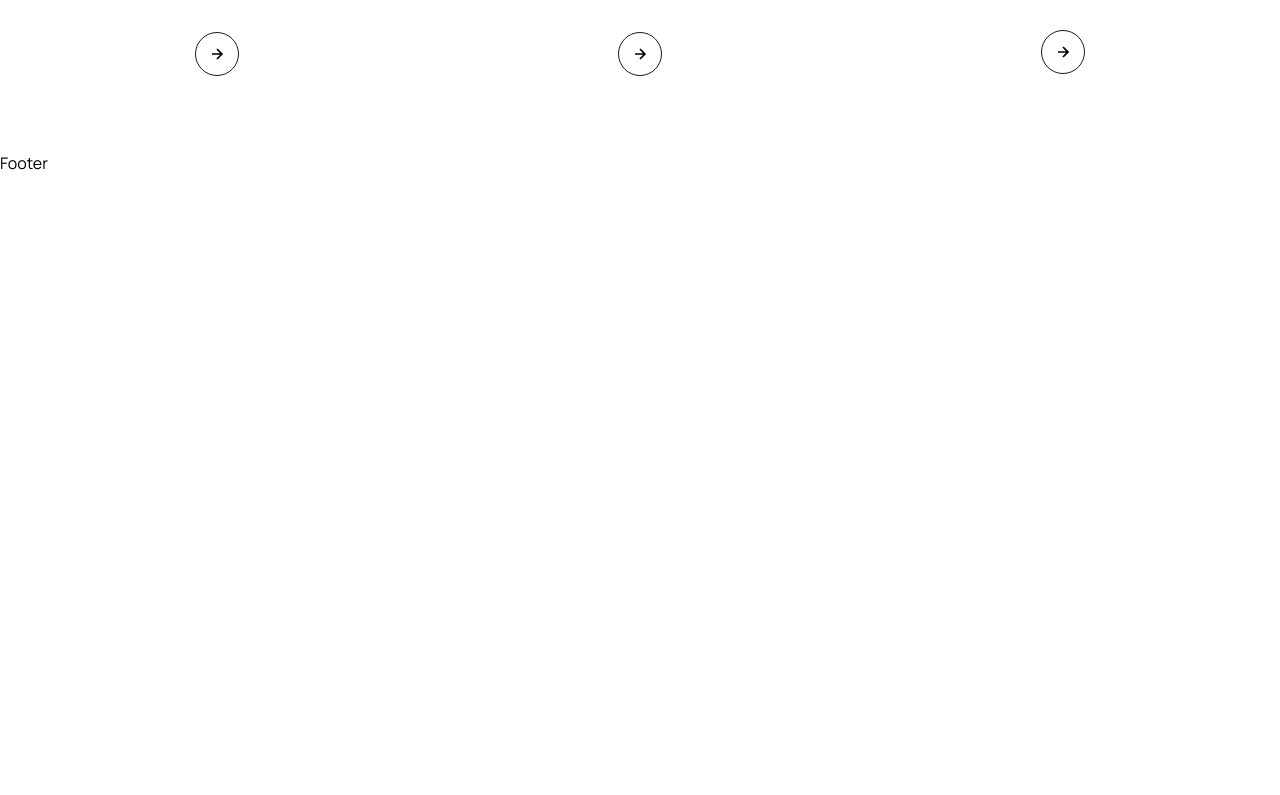
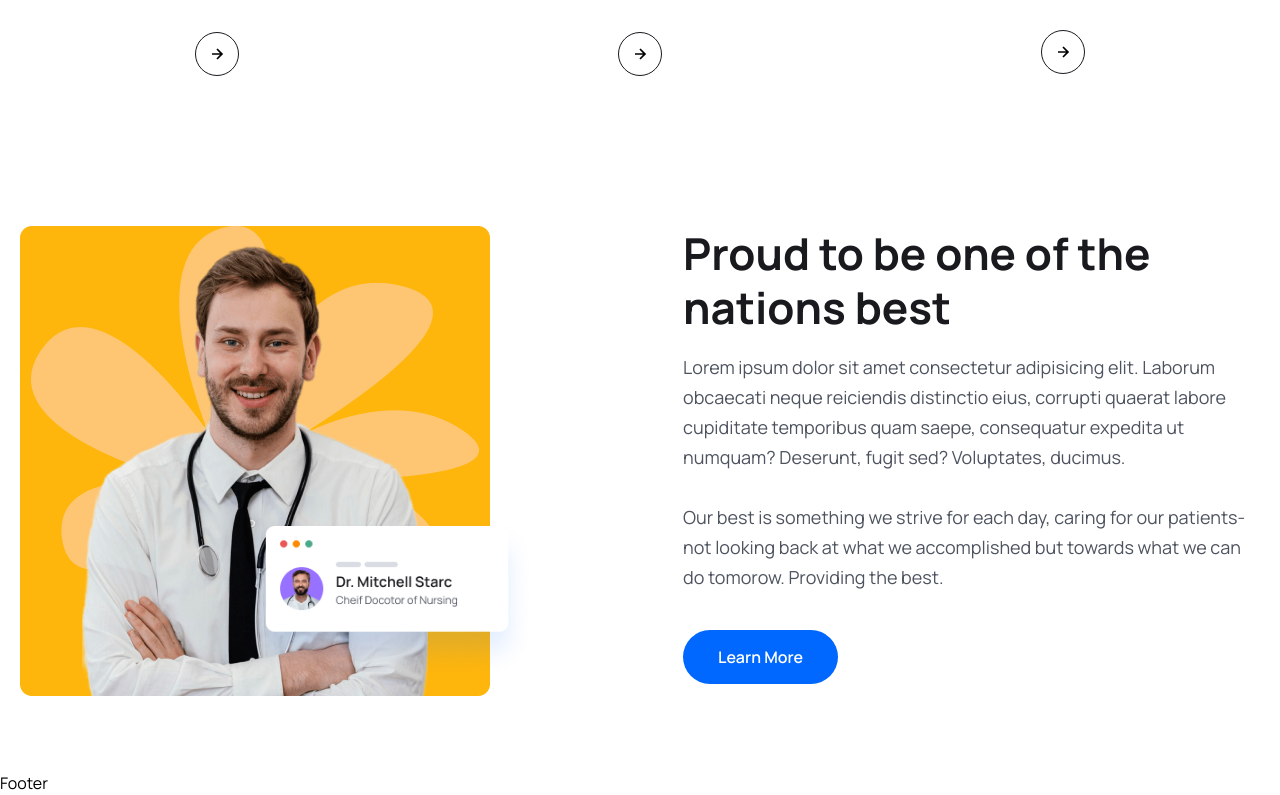
Before and after one commit to ting11222001/Health-Booking-Website, a React (Vite) app in the folder frontend/: page / in a window 1280 px wide. Shown: the part 1470-2265 px from the top of the page. Before the commit the page ends 1645 px from the top, so only its background shows below. Built offline with nearby package versions, Linux system fonts and the light colour scheme.

Commit message:
Add about section in the home page.

```diff
--- /dev/null
+++ b/frontend/src/components/About/About.jsx
@@ -0,0 +1,36 @@
+import aboutImg from "../../assets/images/about.png"
+import aboutCardImg from "../../assets/images/about-card.png"
+import { Link } from "react-router-dom"
+
+const About = () => {
+  return (
+    <section>
+      <div className="container">
+        <div className="flex justify-between gap-[50px] lg:gap-[130px] xl:gap-0 flex-col lg:flex-row">
+          {/* === about image === */}
+          <div className="relative w-3/4 lg:w-1/2 xl:w-[770px] z-10 order-2 lg:order-1">
+            <img src={aboutImg} alt="" />
+            <div className="absolute z-20 bottom-4 w-[200px] md:w-[300px] right-[-30%] md:right-[-7%] lg:right-[22%]">
+              <img src={aboutCardImg} className="" alt="" />
+            </div>
+          </div>
+
+          {/* === about content === */}
+          <div className="w-full lg:w-1/2 xl:w-[670px] order-2">
+            <h2 className="heading">Proud to be one of the nations best</h2>
+            <p className="text__para">Lorem ipsum dolor sit amet consectetur adipisicing elit. Laborum obcaecati neque reiciendis distinctio eius, corrupti quaerat labore cupiditate temporibus quam saepe, consequatur expedita ut numquam? Deserunt, fugit sed? Voluptates, ducimus.</p>
+            <p className="text__para mt-[30px]">
+              Our best is something we strive for each day, caring for our patients-not looking back at what we accomplished but towards what we can do tomorow. Providing the best.
+            </p>
+
+            <Link to="/">
+              <button className="btn">Learn More</button>
+            </Link>
+          </div>
+        </div>
+      </div>
+    </section>
+  )
+}
+
+export default About
--- a/frontend/src/pages/Home.jsx
+++ b/frontend/src/pages/Home.jsx
@@ -6,6 +6,7 @@
 import icon03 from "../assets/images/icon03.png"
 import { Link } from "react-router-dom"
 import { BiRightArrowAlt } from "react-icons/bi"
+import About from "../components/About/About"
 
 const Home = () => {
   return (
@@ -61,7 +62,6 @@
           </div>
         </div>
       </section>
-      {/* === hero section end === */}
 
       {/* === services section === */}
       <section>
@@ -128,6 +128,9 @@
 
         </div>
       </section>
+
+      {/* === about section === */}
+      <About />
     </>
   )
 }
```
